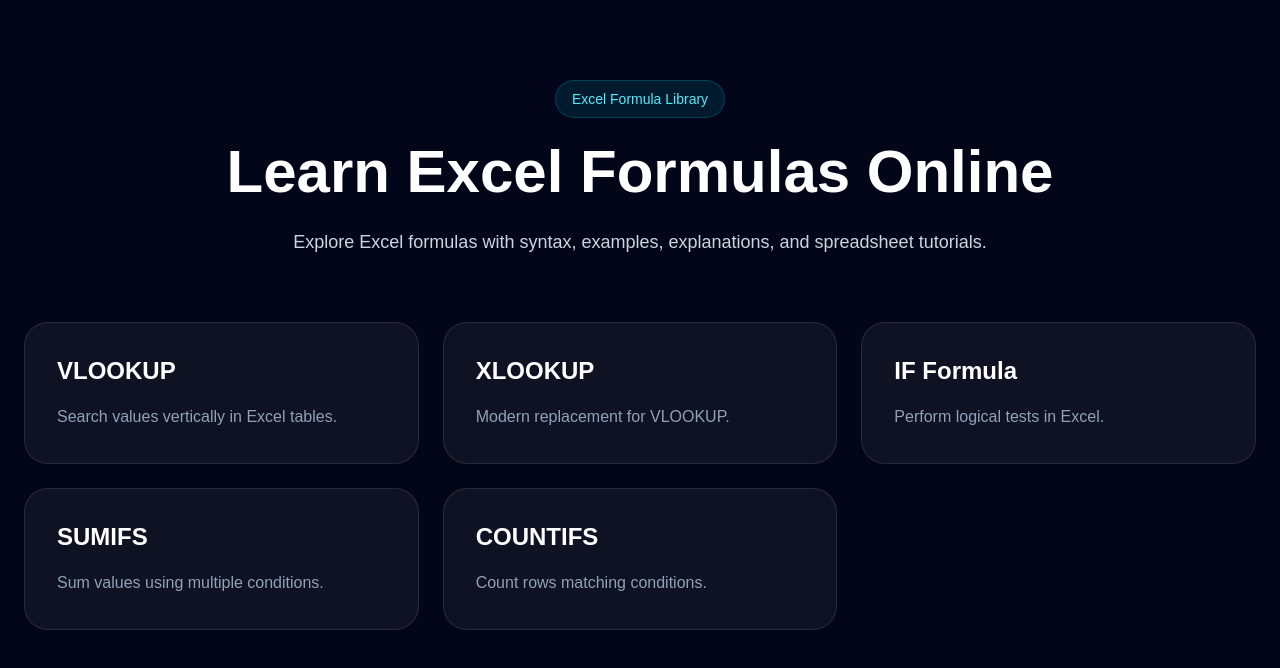
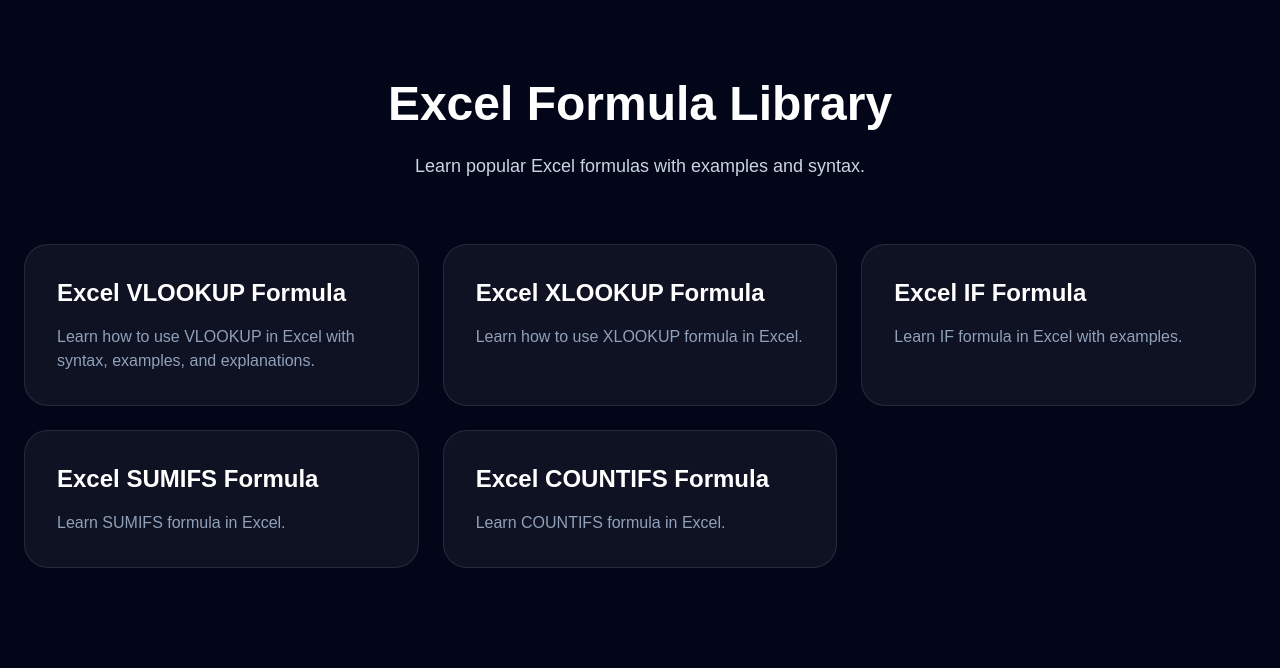
Before and after one commit to namrata505/comparecsv, a Next.js app: page /formulas in a window 1280 px wide. Shown: the top 668 px of the page. Built offline with nearby package versions, Linux system fonts and the light colour scheme.

Commit message:
Build dynamic formula library

```diff
--- /dev/null
+++ b/app/formulas/[slug]/page.tsx
@@ -0,0 +1,81 @@
+import { formulas } from "@/app/lib/formulas";
+import { notFound } from "next/navigation";
+
+type Props = {
+  params: Promise<{
+    slug: string;
+  }>;
+};
+
+export async function generateMetadata({ params }: Props) {
+  const { slug } = await params;
+
+  const formula = formulas.find((f) => f.slug === slug);
+
+  if (!formula) {
+    return {
+      title: "Formula Not Found",
+    };
+  }
+
+  return {
+    title: formula.title,
+    description: formula.description,
+  };
+}
+
+export default async function FormulaPage({ params }: Props) {
+  const { slug } = await params;
+
+  const formula = formulas.find((f) => f.slug === slug);
+
+  if (!formula) {
+    notFound();
+  }
+
+  return (
+    <main className="min-h-screen bg-slate-950 text-white">
+
+      <section className="max-w-5xl mx-auto px-6 py-20">
+
+        <h1 className="text-5xl font-bold mb-6">
+          {formula.title}
+        </h1>
+
+        <p className="text-slate-300 text-lg leading-8 mb-10">
+          {formula.description}
+        </p>
+
+        <div className="rounded-3xl border border-white/10 bg-white/5 p-8 mb-10">
+
+          <h2 className="text-2xl font-semibold mb-4">
+            Syntax
+          </h2>
+
+          <div className="bg-black/40 rounded-2xl p-6 text-cyan-300 font-mono overflow-x-auto">
+            {formula.syntax}
+          </div>
+
+        </div>
+
+        <div className="rounded-3xl border border-white/10 bg-white/5 p-8 mb-10">
+
+          <h2 className="text-2xl font-semibold mb-4">
+            Example
+          </h2>
+
+          <div className="bg-black/40 rounded-2xl p-6 text-cyan-300 font-mono overflow-x-auto">
+            {formula.example}
+          </div>
+
+        </div>
+
+        <div className="text-slate-300 text-lg leading-8">
+          {formula.content}
+        </div>
+
+      </section>
+
+    </main>
+  );
+}
--- a/app/formulas/countifs/page.tsx
+++ /dev/null
@@ -1,3 +0,0 @@
-export default function CountifsPage() {
-  return <div>COUNTIFS PAGE</div>;
-}
--- a/app/formulas/if/page.tsx
+++ /dev/null
@@ -1,29 +0,0 @@
-export const metadata = {
-  title: "Excel COUNTIFS Formula | CompareCSV",
-  description:
-    "Learn how to use COUNTIFS formula in Excel with syntax and examples.",
-};
-
-export default function CountifsPage() {
-  return (
-    <main className="min-h-screen bg-slate-950 text-white">
-
-      <section className="max-w-5xl mx-auto px-6 py-20">
-
-        <h1 className="text-5xl font-bold mb-8">
-          Temp - Excel COUNTIFS Formula
-        </h1>
-
-        <p className="text-slate-300 text-lg leading-8 mb-8">
-          COUNTIFS counts cells that match multiple conditions in Excel.
-        </p>
-
-        <div className="bg-black/40 rounded-2xl p-6 text-cyan-300 font-mono overflow-x-auto">
-          =COUNTIFS(A:A,"HR",B:B,"Active")
-        </div>
-
-      </section>
-
-    </main>
-  );
-}
--- a/app/formulas/page.tsx
+++ b/app/formulas/page.tsx
@@ -1,40 +1,13 @@
 import Link from "next/link";
+import { formulas } from "@//app/lib/formulas";
 
 export const metadata = {
   title: "Excel Formula Library | CompareCSV",
   description:
-    "Learn Excel formulas online with syntax, examples, explanations, and spreadsheet guides.",
+    "Learn Excel formulas with syntax, examples, and guides.",
 };
 
-const formulas = [
-  {
-    name: "VLOOKUP",
-    slug: "vlookup",
-    desc: "Search values vertically in Excel tables.",
-  },
-  {
-    name: "XLOOKUP",
-    slug: "xlookup",
-    desc: "Modern replacement for VLOOKUP.",
-  },
-  {
-    name: "IF Formula",
-    slug: "if",
-    desc: "Perform logical tests in Excel.",
-  },
-  {
-    name: "SUMIFS",
-    slug: "sumifs",
-    desc: "Sum values using multiple conditions.",
-  },
-  {
-    name: "COUNTIFS",
-    slug: "countifs",
-    desc: "Count rows matching conditions.",
-  },
-];
-
-export default function FormulaLibraryPage() {
+export default function FormulasPage() {
   return (
     <main className="min-h-screen bg-slate-950 text-white">
 
@@ -42,17 +15,12 @@
 
         <div className="text-center mb-16">
 
-          <div className="inline-flex rounded-full border border-cyan-400/20 bg-cyan-400/10 px-4 py-2 text-sm text-cyan-300 mb-6">
+          <h1 className="text-5xl font-bold mb-6">
             Excel Formula Library
-          </div>
-
-          <h1 className="text-5xl md:text-6xl font-bold mb-6">
-            Learn Excel Formulas Online
           </h1>
 
-          <p className="text-slate-300 text-lg max-w-3xl mx-auto leading-8">
-            Explore Excel formulas with syntax, examples,
-            explanations, and spreadsheet tutorials.
+          <p className="text-slate-300 text-lg">
+            Learn popular Excel formulas with examples and syntax.
           </p>
 
         </div>
@@ -66,12 +34,13 @@
               className="rounded-3xl border border-white/10 bg-white/5 p-8 hover:border-cyan-400/40 transition"
             >
               <h2 className="text-2xl font-semibold mb-4">
-                {formula.name}
+                {formula.title}
               </h2>
 
-              <p className="text-slate-400 leading-7">
-                {formula.desc}
+              <p className="text-slate-400">
+                {formula.description}
               </p>
+
             </Link>
           ))}
 
--- a/app/formulas/sumifs/page.tsx
+++ /dev/null
@@ -1,29 +0,0 @@
-export const metadata = {
-  title: "Excel COUNTIFS Formula | CompareCSV",
-  description:
-    "Learn how to use COUNTIFS formula in Excel with syntax and examples.",
-};
-
-export default function CountifsPage() {
-  return (
-    <main className="min-h-screen bg-slate-950 text-white">
-
-      <section className="max-w-5xl mx-auto px-6 py-20">
-
-        <h1 className="text-5xl font-bold mb-8">
-          Temp - Excel COUNTIFS Formula
-        </h1>
-
-        <p className="text-slate-300 text-lg leading-8 mb-8">
-          COUNTIFS counts cells that match multiple conditions in Excel.
-        </p>
-
-        <div className="bg-black/40 rounded-2xl p-6 text-cyan-300 font-mono overflow-x-auto">
-          =COUNTIFS(A:A,"HR",B:B,"Active")
-        </div>
-
-      </section>
-
-    </main>
-  );
-}
--- a/app/formulas/vlookup/page.tsx
+++ /dev/null
@@ -1,84 +0,0 @@
-export const metadata = {
-  title: "Excel VLOOKUP Formula Explained | CompareCSV",
-  description:
-    "Learn how to use Excel VLOOKUP formula with syntax, examples, and explanations.",
-};
-
-export default function VlookupPage() {
-  return (
-    <main className="min-h-screen bg-slate-950 text-white">
-
-      <section className="max-w-5xl mx-auto px-6 py-20">
-
-        <div className="mb-12">
-
-          <div className="inline-flex rounded-full border border-cyan-400/20 bg-cyan-400/10 px-4 py-2 text-sm text-cyan-300 mb-6">
-            Excel Lookup Formula
-          </div>
-
-          <h1 className="text-5xl font-bold mb-6">
-            Excel VLOOKUP Formula
-          </h1>
-
-          <p className="text-slate-300 text-lg leading-8">
-            Learn how to use VLOOKUP in Excel to search and retrieve data
-            from tables quickly and efficiently.
-          </p>
-
-        </div>
-
-        <div className="rounded-3xl border border-white/10 bg-white/5 p-8 mb-10">
-
-          <h2 className="text-2xl font-semibold mb-4">
-            VLOOKUP Syntax
-          </h2>
-
-          <div className="bg-black/40 rounded-2xl p-6 text-cyan-300 font-mono text-lg overflow-x-auto">
-            =VLOOKUP(lookup_value, table_array, col_index_num, [range_lookup])
-          </div>
-
-        </div>
-
-        <div className="space-y-10 text-slate-300 leading-8">
-
-          <div>
-            <h2 className="text-3xl font-bold text-white mb-4">
-              What Does VLOOKUP Do?
-            </h2>
-
-            <p>
-              VLOOKUP searches for a value in the first column of a table
-              and returns data from another column in the same row.
-            </p>
-          </div>
-
-          <div>
-            <h2 className="text-3xl font-bold text-white mb-4">
-              Example
-            </h2>
-
-            <div className="bg-black/40 rounded-2xl p-6 text-cyan-300 font-mono overflow-x-auto">
-              =VLOOKUP(A2, D2:F20, 2, FALSE)
-            </div>
-          </div>
-
-          <div>
-            <h2 className="text-3xl font-bold text-white mb-4">
-              Common Uses
-            </h2>
-
-            <ul className="list-disc pl-6 space-y-2">
-              <li>Employee record lookup</li>
-              <li>Inventory search</li>
-              <li>Product pricing</li>
-              <li>Data reconciliation</li>
-            </ul>
-          </div>
-
-        </div>
-
-      </section>
-
-    </main>
-  );
-}
--- a/app/formulas/xlookup/page.tsx
+++ /dev/null
@@ -1,29 +0,0 @@
-export const metadata = {
-  title: "Excel COUNTIFS Formula | CompareCSV",
-  description:
-    "Learn how to use COUNTIFS formula in Excel with syntax and examples.",
-};
-
-export default function CountifsPage() {
-  return (
-    <main className="min-h-screen bg-slate-950 text-white">
-
-      <section className="max-w-5xl mx-auto px-6 py-20">
-
-        <h1 className="text-5xl font-bold mb-8">
-          Temp - Excel COUNTIFS Formula
-        </h1>
-
-        <p className="text-slate-300 text-lg leading-8 mb-8">
-          COUNTIFS counts cells that match multiple conditions in Excel.
-        </p>
-
-        <div className="bg-black/40 rounded-2xl p-6 text-cyan-300 font-mono overflow-x-auto">
-          =COUNTIFS(A:A,"HR",B:B,"Active")
-        </div>
-
-      </section>
-
-    </main>
-  );
-}
--- /dev/null
+++ b/app/lib/formulas.ts
@@ -0,0 +1,66 @@
+export const formulas = [
+  {
+    slug: "vlookup",
+    title: "Excel VLOOKUP Formula",
+    description:
+      "Learn how to use VLOOKUP in Excel with syntax, examples, and explanations.",
+    syntax:
+      "=VLOOKUP(lookup_value, table_array, col_index_num, [range_lookup])",
+    example:
+      '=VLOOKUP(A2, D2:F20, 2, FALSE)',
+    content:
+      "VLOOKUP searches for a value in the first column of a table and returns matching data from another column.",
+  },
+
+  {
+    slug: "xlookup",
+    title: "Excel XLOOKUP Formula",
+    description:
+      "Learn how to use XLOOKUP formula in Excel.",
+    syntax:
+      "=XLOOKUP(lookup_value, lookup_array, return_array)",
+    example:
+      '=XLOOKUP(A2, D2:D20, E2:E20)',
+    content:
+      "XLOOKUP is the modern replacement for VLOOKUP and HLOOKUP.",
+  },
+
+  {
+    slug: "if",
+    title: "Excel IF Formula",
+    description:
+      "Learn IF formula in Excel with examples.",
+    syntax:
+      '=IF(logical_test, value_if_true, value_if_false)',
+    example:
+      '=IF(A2>50000,"Bonus","No Bonus")',
+    content:
+      "IF formula performs logical comparisons in Excel.",
+  },
+
+  {
+    slug: "sumifs",
+    title: "Excel SUMIFS Formula",
+    description:
+      "Learn SUMIFS formula in Excel.",
+    syntax:
+      '=SUMIFS(sum_range, criteria_range1, criteria1)',
+    example:
+      '=SUMIFS(C:C,A:A,"HR")',
+    content:
+      "SUMIFS adds values that match multiple conditions.",
+  },
+
+  {
+    slug: "countifs",
+    title: "Excel COUNTIFS Formula",
+    description:
+      "Learn COUNTIFS formula in Excel.",
+    syntax:
+      '=COUNTIFS(A:A,"HR",B:B,"Active")',
+    example:
+      '=COUNTIFS(A:A,"HR")',
+    content:
+      "COUNTIFS counts cells matching multiple conditions.",
+  },
+];
```
